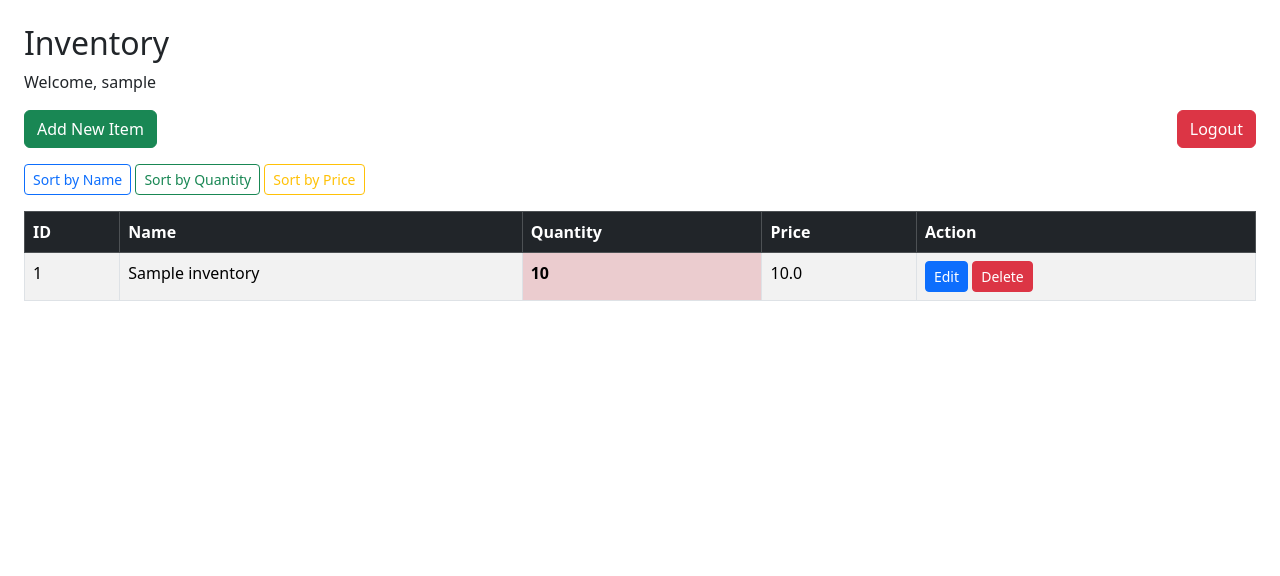
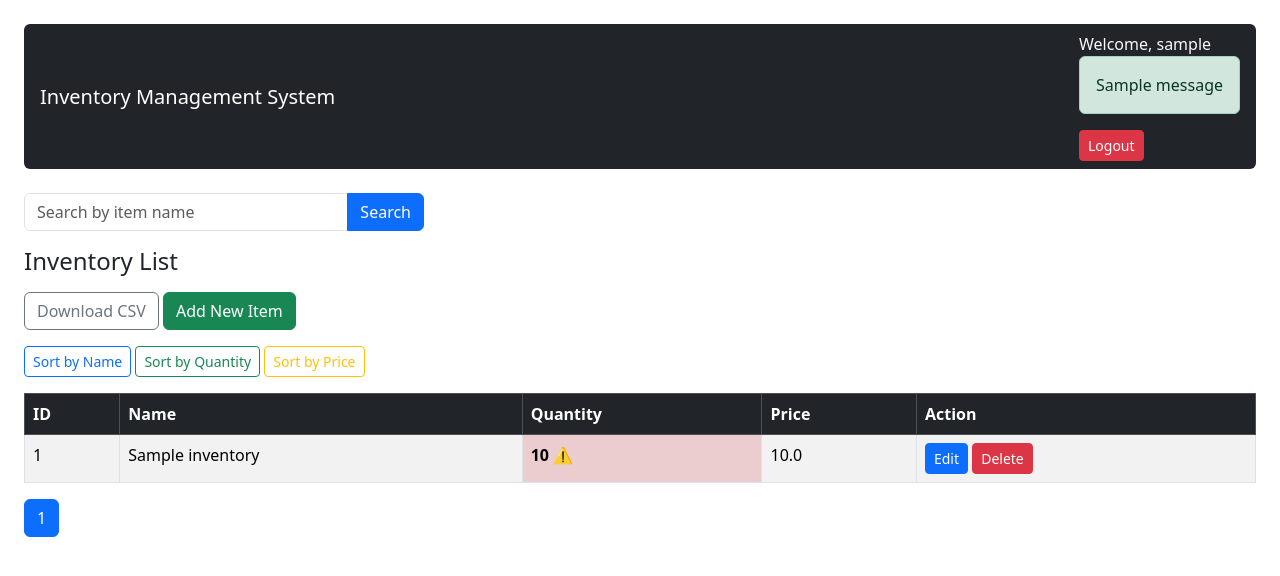
Before and after one commit to Hamiza16/IT-DEVELOPER, a Flask app: page / in a window 1280 px wide. Shown: the top 576 px of the page. Run offline with Flask 3, Linux system fonts and the light colour scheme; the visitor is signed in with stand-in values (Sample User, id 1); tables that the repository leaves empty hold one stand-in row (values such as "Sample post"); one stand-in notice (Sample message) is shown.

Commit message:
Inventory Management System refreshed with new changes

```diff
--- a/app.py
+++ b/app.py
@@ -1,9 +1,11 @@
-
-from flask import Flask, render_template, request, redirect, url_for, session
+from flask import Flask, render_template, request, redirect, url_for, session, flash, make_response
 import db
+import math
+import csv
+from io import StringIO
 
 app = Flask(__name__)
-app.secret_key = "inventory_secret"
+app.secret_key = "your_secret_key"
 
 
 @app.route("/")
@@ -16,6 +18,15 @@ def home():
 
     items = db.get_all_items()
 
+    page = int(request.args.get("page", 1))
+    per_page = 5
+    total_items = len(items)
+    total_pages = (total_items + per_page - 1) // per_page
+
+    start = (page - 1) * per_page
+    end = start + per_page
+    items = items[start:end]
+
     if search:
         items = [ item for item in items if search.lower() in item[1].lower() ]
 
@@ -26,8 +37,29 @@ def home():
     elif sort_by == "price":
         items.sort(key = lambda x : x[3])
 
-    return render_template("inventory.html", items=items, search = search, sort_by = sort_by )
+    return render_template("inventory.html", items=items, page=page, total_pages=total_pages, search = search, sort_by = sort_by )
 
+@app.route("/export")
+def export_csv():
+    items = db.get_all_items()  # Assuming this returns list of tuples/lists
+
+    # In-memory file
+    si = StringIO()
+    writer = csv.writer(si)
+
+    # Header
+    writer.writerow(["ID", "Name", "Quantity", "Price"])
+
+    # Data rows
+    for item in items:
+        writer.writerow(item)
+
+    # Create response
+    output = make_response(si.getvalue())
+    output.headers["Content-Disposition"] = "attachment; filename=inventory.csv"
+    output.headers["Content-type"] = "text/csv"
+
+    return output
 @app.route("/login", methods=["GET", "POST"])
 def login():
     error = ""
@@ -47,6 +79,7 @@ def login():
 @app.route("/logout")
 def logout():
     session.pop("user", None)
+    flash("Logged out successfully!", "info")
     return redirect(url_for("login"))
 
 @app.route("/add", methods=["GET", "POST"])
@@ -67,12 +100,14 @@ def add():
             error = "Please enter valid values"
         else:
             db.add_item(name, qty, price)
+            flash("Item added successfully!", "success")
             return redirect(url_for("home"))
 
     return render_template("add.html", error=error)
 @app.route("/delete/<int:item_id>")
 def delete(item_id):
     db.delete_item(item_id)
+    flash("Item deleted successfully!", "success")
     return redirect(url_for("home"))
 
 @app.route("/edit/<int:item_id>", methods=["GET", "POST"])
@@ -85,99 +120,7 @@ def edit(item_id):
         price = float(request.form.get("price",0))
 
         db.update_item(item_id, name, qty, price)
-        return redirect(url_for("home"))
-
-    return render_template("edit.html", item=item)
-
-if __name__ == "__main__":
-    db.init_db()
-
-from flask import Flask, render_template, request, redirect, url_for, session
-import db
-
-app = Flask(__name__)
-app.secret_key = "inventory_secret"
-
-
-@app.route("/")
-def home():
-    if "user" not in session:
-        return redirect(url_for("login"))
-
-    search = request.args.get("search", "")
-    sort_by = request.args.get("sort", "")
-
-    items = db.get_all_items()
-
-    if search:
-        items = [ item for item in items if search.lower() in item[1].lower() ]
-
-    if sort_by == "name":
-        items.sort(key = lambda x : x[1].lower())
-    elif sort_by == "quantity":
-        items.sort(key = lambda x : x[2])
-    elif sort_by == "price":
-        items.sort(key = lambda x : x[3])
-
-    return render_template("inventory.html", items=items, search = search, sort_by = sort_by )
-
-@app.route("/login", methods=["GET", "POST"])
-def login():
-    error = ""
-    if request.method == "POST":
-        username = request.form["username"]
-        password = request.form["password"]
-
-        if username == "admin" and password == "admin123":
-            session["user"] = username
-            return redirect(url_for("home"))
-        else:
-            error = "Invalid credentials"
-
-    return render_template("login.html", error=error)
-
-
-@app.route("/logout")
-def logout():
-    session.pop("user", None)
-    return redirect(url_for("login"))
-
-@app.route("/add", methods=["GET", "POST"])
-def add():
-    error = None
-
-    if request.method == "POST":
-        name = request.form.get("name")
-
-        try:
-            qty = int(request.form.get("qty"))
-            price = float(request.form.get("price"))
-        except (TypeError, ValueError):
-            error = "Please enter valid values"
-            return render_template("add.html", error=error)
-
-        if not name or qty < 0 or price < 0:
-            error = "Please enter valid values"
-        else:
-            db.add_item(name, qty, price)
-            return redirect(url_for("home"))
-
-    return render_template("add.html", error=error)
-@app.route("/delete/<int:item_id>")
-def delete(item_id):
-    db.delete_item(item_id)
-    return redirect(url_for("home"))
-
-@app.route("/edit/<int:item_id>", methods=["GET", "POST"])
-def edit(item_id):
-    item = db.get_item_by_id(item_id)
-
-    if request.method == "POST":
-        name = request.form.get("name")
-        qty = int(request.form.get("qty",0))
-        price = float(request.form.get("price",0))
-
-        db.update_item(item_id, name, qty, price)
+        flash("Item updated successfully!", "success")
         return redirect(url_for("home"))
 
     return render_template("edit.html", item=item)
--- a/templates/inventory.html
+++ b/templates/inventory.html
@@ -20,9 +20,36 @@
 </head>
 
 <body class="p-4">
-    <h2>Inventory</h2>
-    <p>Welcome, {{ session['user'] }}</p>
-    <a href="/logout" class="btn btn-danger mb-3 float-end">Logout</a>
+    <nav class="navbar navbar-dark bg-dark mb-4 px-3 rounded">
+  <span class="navbar-brand">Inventory Management System</span>
+  <div>
+    <span class="text-light me-3">Welcome, {{ session['user'] }}</span>
+    {% with messages = get_flashed_messages(with_categories=true) %}
+  {% if messages %}
+    {% for category, message in messages %}
+      <div class="alert alert-{{ category }}">
+        {{ message }}
+      </div>
+    {% endfor %}
+  {% endif %}
+{% endwith %}
+    <a href="/logout" class="btn btn-danger btn-sm">Logout</a>
+</nav>
+
+<form method="get" action="/" class="mb-3">
+  <div class="input-group" style="max-width: 400px;">
+    <input
+      type="text"
+      name="search"
+      class="form-control"
+      placeholder="Search by item name"
+      value="{{ request.args.get('search', '') }}"
+    >
+    <button class="btn btn-primary" type="submit">Search</button>
+  </div>
+</form>
+    <h4 class="mb-3">Inventory List</h4>
+    <a href="/export" class="btn btn-outline-secondary mb-3"> Download CSV</a>
 
 <a href="/add" class="btn btn-success mb-3">Add New Item</a>
 
@@ -50,16 +77,37 @@
 
                 <td class="{% if item[2]|int <= 10 %}low-stock{% else %}sufficient-stock{% endif %}">
                     {{ item[2] }}
+                    {% if item[2]|int <= 10 %}
+                        ⚠️
+                    {% else %}
+                        ✅
+                    {% endif %}
                 </td>
+
 
                 <td>{{ item[3] }}</td>
                 <td>
                     <a href="/edit/{{ item[0] }}" class="btn btn-primary btn-sm">Edit</a>
-                    <a href="/delete/{{ item[0] }}" class="btn btn-danger btn-sm">Delete</a>
+                    <a href="/delete/{{ item[0] }}" class="btn btn-danger btn-sm" onclick="return confirm ('Are you sure you want to delete this item?');">Delete</a>
                 </td>
             </tr>
             {% endfor %}
         </tbody>
     </table>
+    <nav aria-label="Page navigation">
+  <ul class="pagination mt-3">
+
+    {% for p in range(1, total_pages + 1) %}
+      <li class="page-item {% if p == page %}active{% endif %}">
+        <a class="page-link"
+           href="/?page={{ p }}&search={{ search }}&sort={{ sort_by }}">
+          {{ p }}
+        </a>
+      </li>
+    {% endfor %}
+
+  </ul>
+</nav>
+
 </body>
 </html>
```
